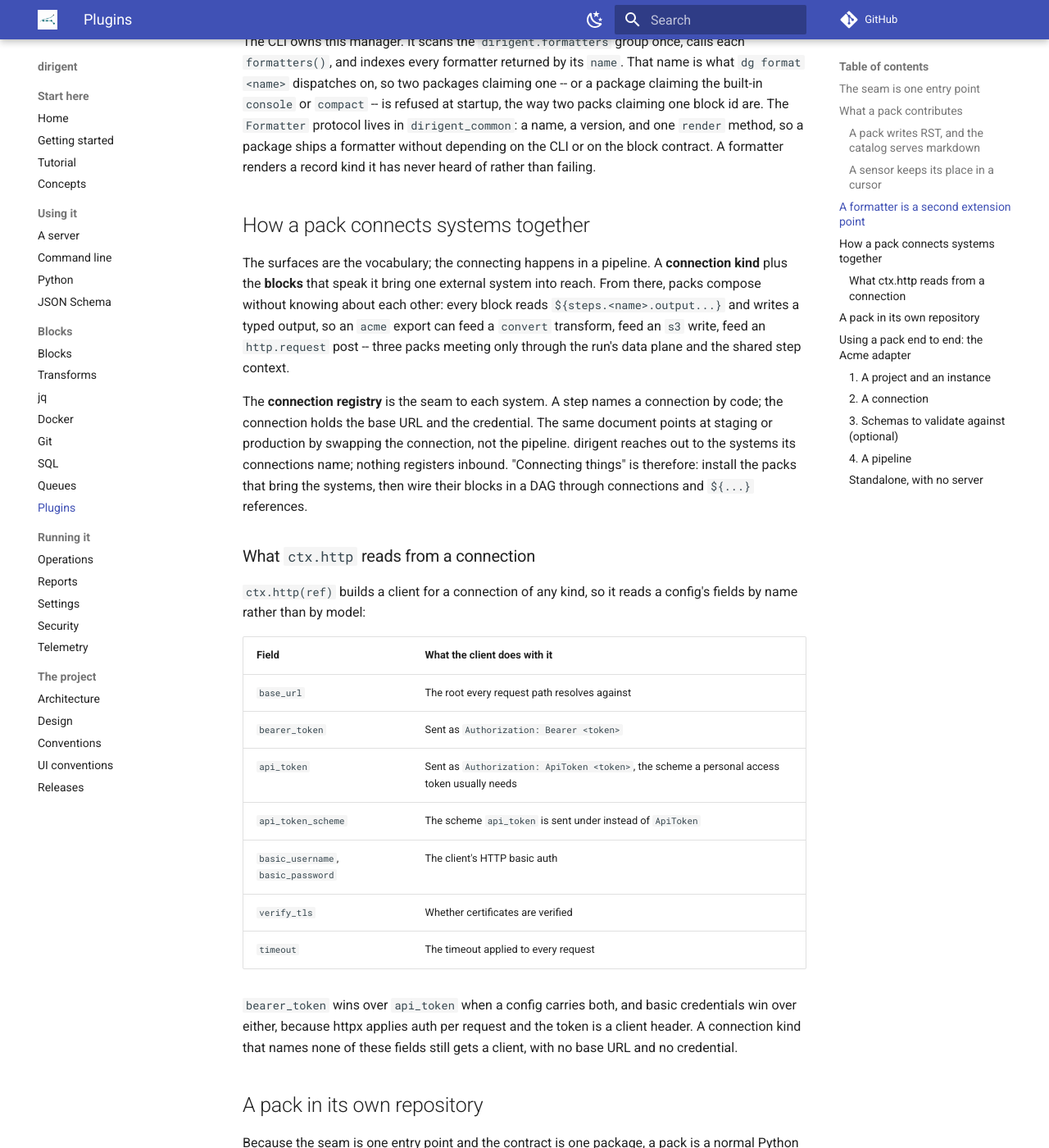
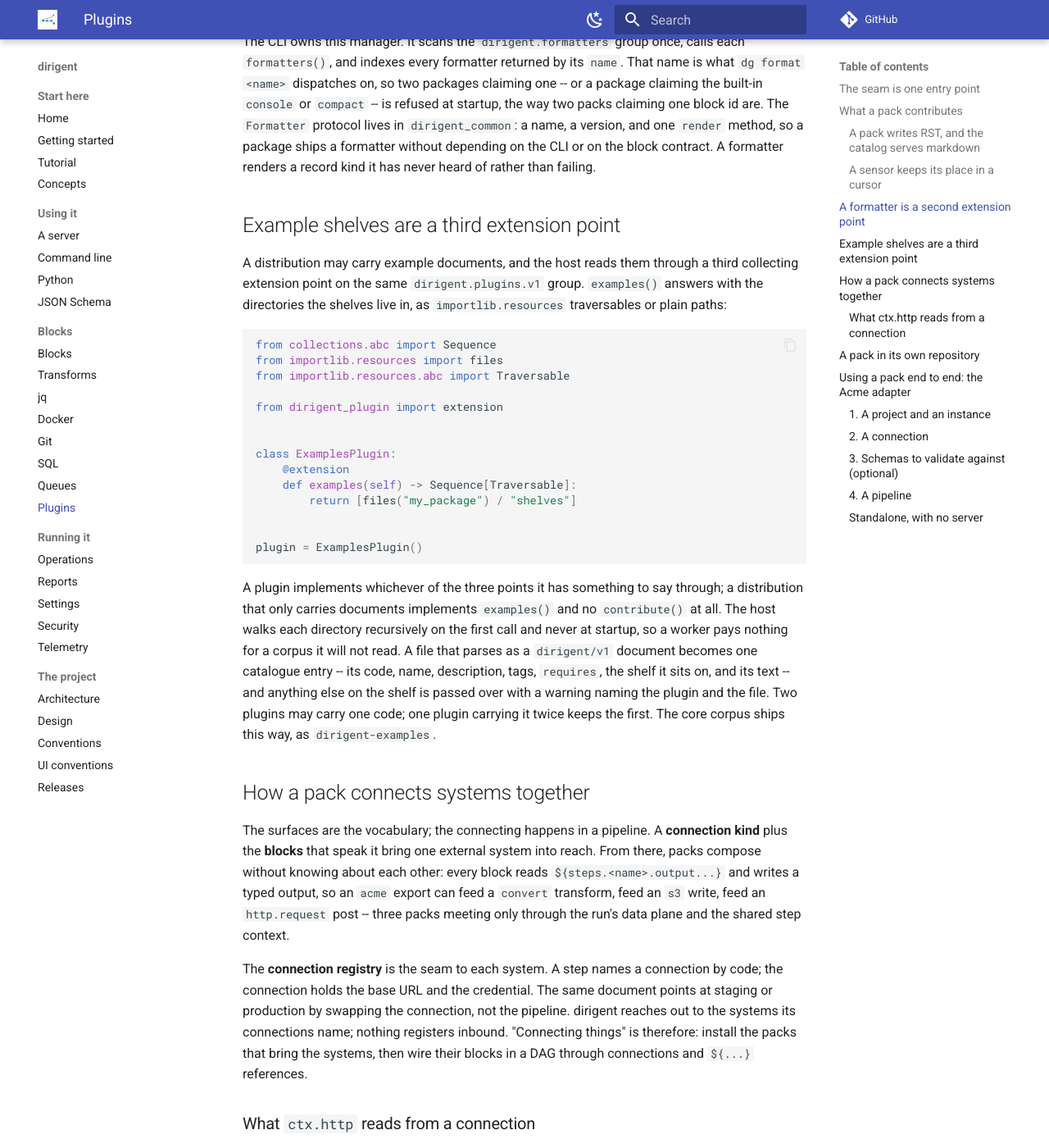
Before and after one commit to winterop-com/dirigent, an MkDocs documentation site: the page built from docs/plugins.md, in a window 1280 px wide and 1400 px high, scrolled down 3573 px. Shown: the whole window at 82% size. Built offline with MkDocs 1.6.1 and Material for MkDocs 9.7.7, drawn with Linux system fonts in a browser that asks for light colours; comment, search, counter and statistics services are not loaded.

Commit message:
docs: the examples() extension point and the starter tag

````diff
--- a/docs/plugins.md
+++ b/docs/plugins.md
@@ -170,6 +170,38 @@ id are. The `Formatter` protocol lives in `dirigent_common`: a name, a version,
 `render` method, so a package ships a formatter without depending on the CLI or on the block
 contract. A formatter renders a record kind it has never heard of rather than failing.
 
+## Example shelves are a third extension point
+
+A distribution may carry example documents, and the host reads them through a third
+collecting extension point on the same `dirigent.plugins.v1` group. `examples()` answers with
+the directories the shelves live in, as `importlib.resources` traversables or plain paths:
+
+```python
+from collections.abc import Sequence
+from importlib.resources import files
+from importlib.resources.abc import Traversable
+
+from dirigent_plugin import extension
+
+
+class ExamplesPlugin:
+    @extension
+    def examples(self) -> Sequence[Traversable]:
+        return [files("my_package") / "shelves"]
+
+
+plugin = ExamplesPlugin()
+```
+
+A plugin implements whichever of the three points it has something to say through; a
+distribution that only carries documents implements `examples()` and no `contribute()` at all.
+The host walks each directory recursively on the first call and never at startup, so a worker
+pays nothing for a corpus it will not read. A file that parses as a `dirigent/v1` document
+becomes one catalogue entry -- its code, name, description, tags, `requires`, the shelf it
+sits on, and its text -- and anything else on the shelf is passed over with a warning naming
+the plugin and the file. Two plugins may carry one code; one plugin carrying it twice keeps
+the first. The core corpus ships this way, as `dirigent-examples`.
+
 ## How a pack connects systems together
 
 The surfaces are the vocabulary; the connecting happens in a pipeline. A **connection kind**
````
Also changed, not shown: docs/design.md (+6 -1 lines).
